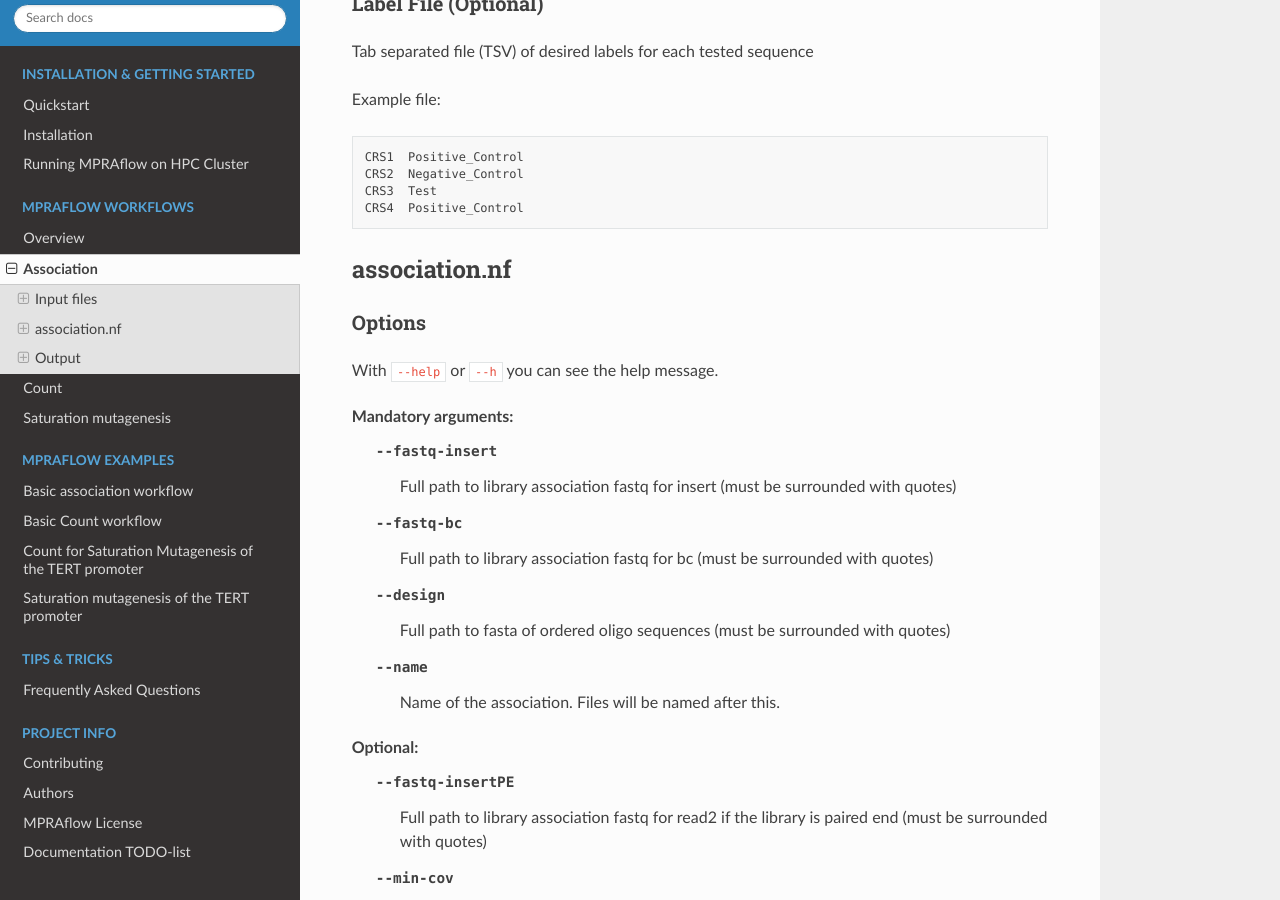
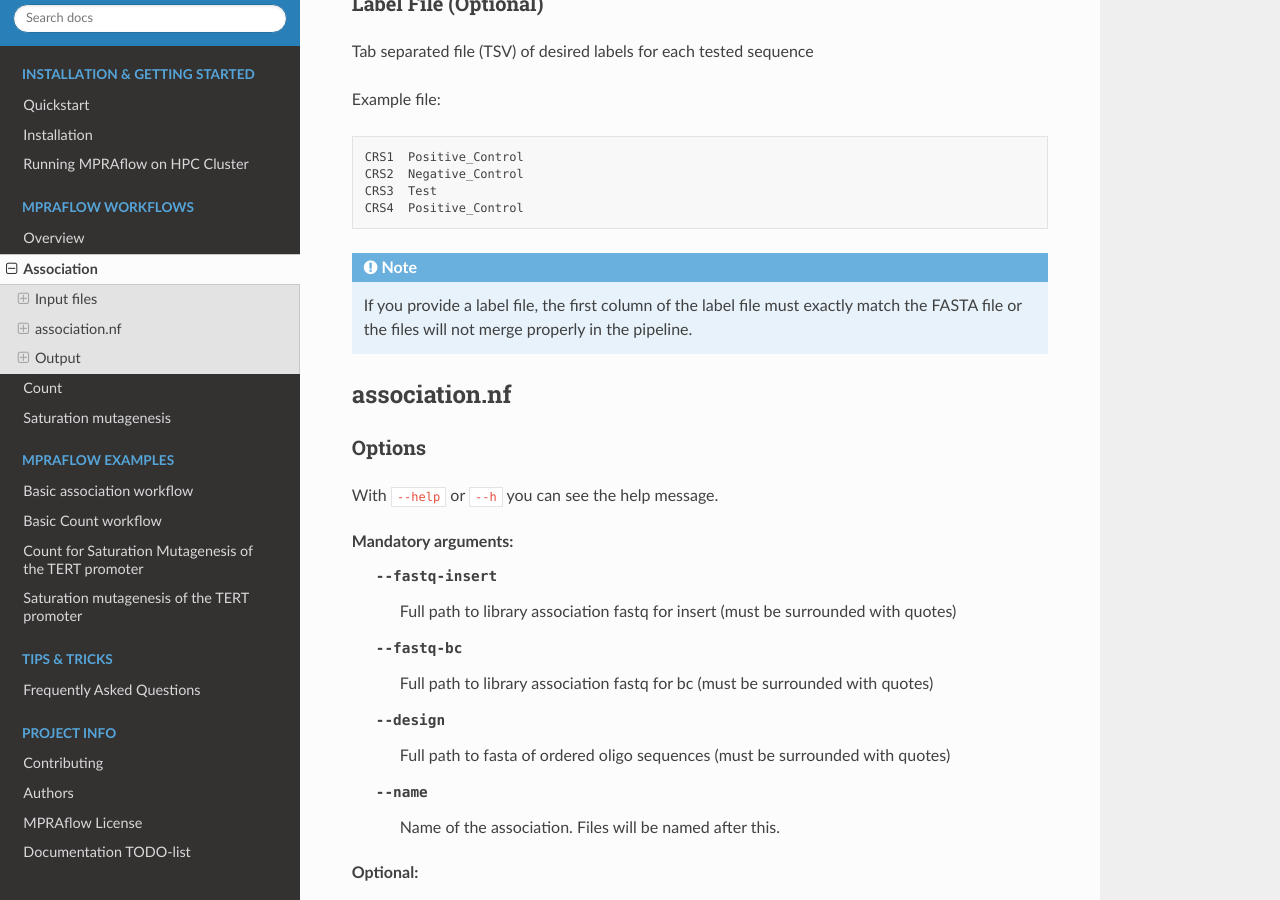
Before and after one commit to shendurelab/MPRAflow, a Sphinx documentation site: the page built from docs/association.rst, in a window 1280 px wide and 900 px high, scrolled down 1274 px. Built offline with Sphinx 7.4.7 and the Read the Docs theme 2.0.0, drawn with Linux system fonts in a browser that asks for light colours; formulas are drawn with MathJax 3; pages that are not in the unit, such as notebooks, are missing from menus.

Commit message:
Update association.rst

```diff
--- a/docs/association.rst
+++ b/docs/association.rst
@@ -44,6 +44,8 @@ Example file:
     CRS2  Negative_Control
     CRS3  Test
     CRS4  Positive_Control
+
+.. note:: If you provide a label file, the first column of the label file must exactly match the FASTA file or the files will not merge properly in the pipeline.
 
 .. Variant File (Optional)
     -----------------------
```
